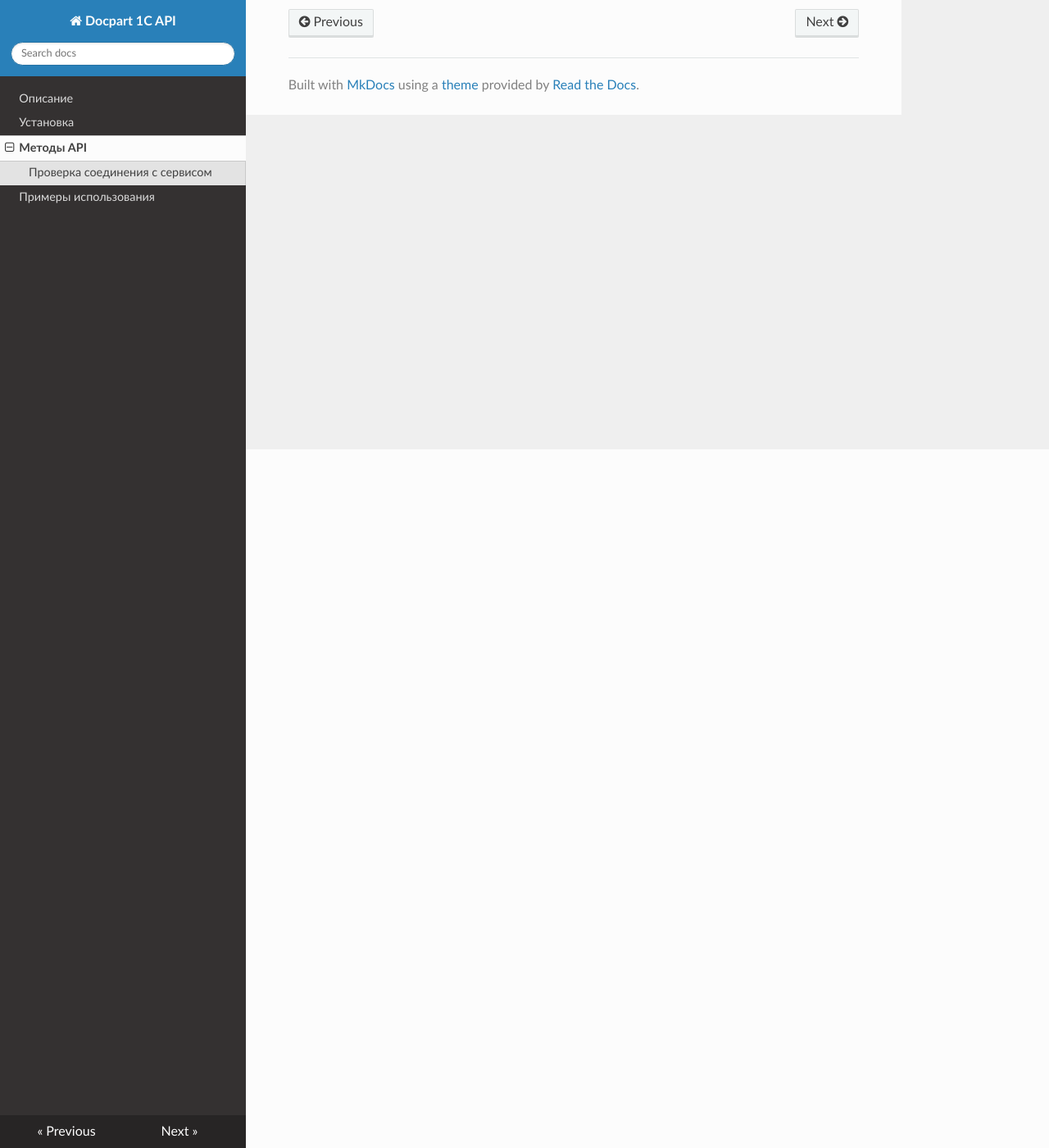
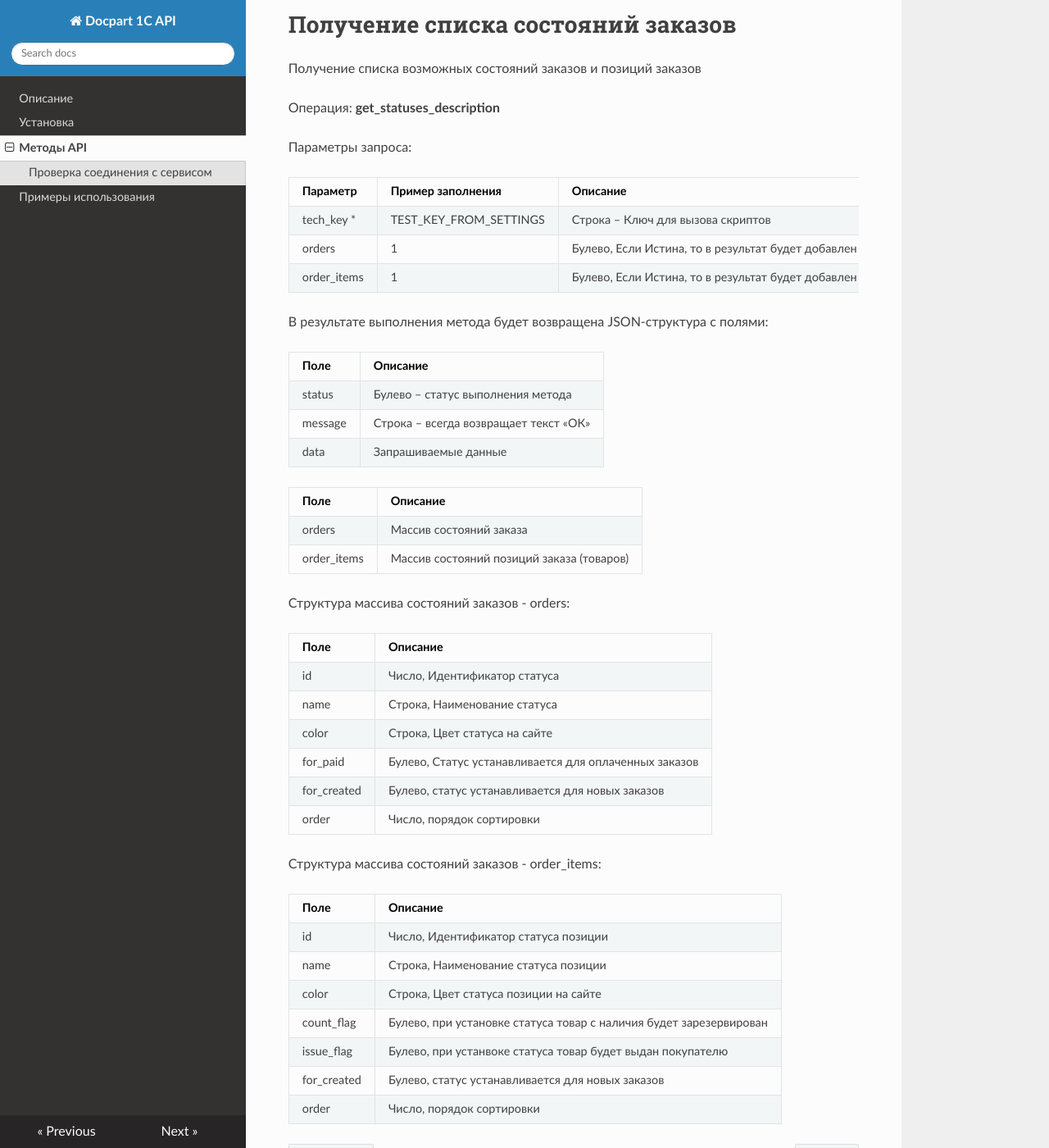
Before and after one commit to emayskiy/Docpart_1C_API_WIKI, an MkDocs documentation site: the page built from docs/methods.md, in a window 1280 px wide and 1400 px high, scrolled down 852 px. Shown: the whole window at 82% size. Built offline with MkDocs 1.6.1, drawn with Linux system fonts in a browser that asks for light colours; nearby versions of some CDN libraries.

Commit message:
order_status

```diff
--- a/docs/methods.md
+++ b/docs/methods.md
@@ -30,3 +30,57 @@ data – Тип: Структура - Результат выполнения м
 Поле	Тип значения	Описание
 status	Булево	статус выполнения метода
 message	Строка	всегда возвращает текст «ОК»
+
+
+Получение списка состояний заказов
+==================================
+
+Получение списка возможных состояний заказов и позиций заказов
+
+Операция: **get****\_statuses****\_description**
+
+Параметры запроса:
+
+| **Параметр** | **Пример заполнения** | **Описание**
+|---|---|---|
+| tech_key *| TEST_KEY_FROM_SETTINGS | Строка – Ключ для вызова скриптов|
+| orders |1|Булево, Если Истина, то в результат будет добавлен список состояний заказов|
+|order\_items|1|Булево, Если Истина, то в результат будет добавлен список состояний позиций заказов (товаров)|
+
+В результате выполнения метода будет возвращена JSON-структура с полями:
+
+|**Поле**|**Описание**|
+|---|---|
+|status| Булево – статус выполнения метода|
+|message|Строка – всегда возвращает текст «ОК»|
+|data|Запрашиваемые данные|При успешном выполнении метод возвращает данные \[data\]:|
+
+
+|**Поле**|**Описание**|
+|---|---|
+|orders|Массив состояний заказа|
+|order\_items| Массив состояний позиций заказа (товаров)|
+
+
+Структура массива состояний заказов - orders:
+
+|**Поле**|**Описание**|
+|---|---|
+|id|Число, Идентификатор статуса|
+|name|Строка, Наименование статуса|
+|color|Строка, Цвет статуса на сайте|
+|for\_paid|Булево, Статус устанавливается для оплаченных заказов|
+|for\_created|Булево, статус устанавливается для новых заказов|
+|order|Число, порядок сортировки|
+
+Структура массива состояний заказов - order\_items:
+
+|**Поле**|**Описание**|
+|---|---|
+|id|Число, Идентификатор статуса позиции|
+|name|Строка, Наименование статуса позиции|
+|color|Строка, Цвет статуса позиции на сайте|
+|count\_flag|Булево, при установке статуса товар с наличия будет зарезервирован|
+|issue\_flag|Булево, при устанвоке статуса товар будет выдан покупателю|
+|for\_created|Булево, статус устанавливается для новых заказов|
+|order|Число, порядок сортировки|
```
